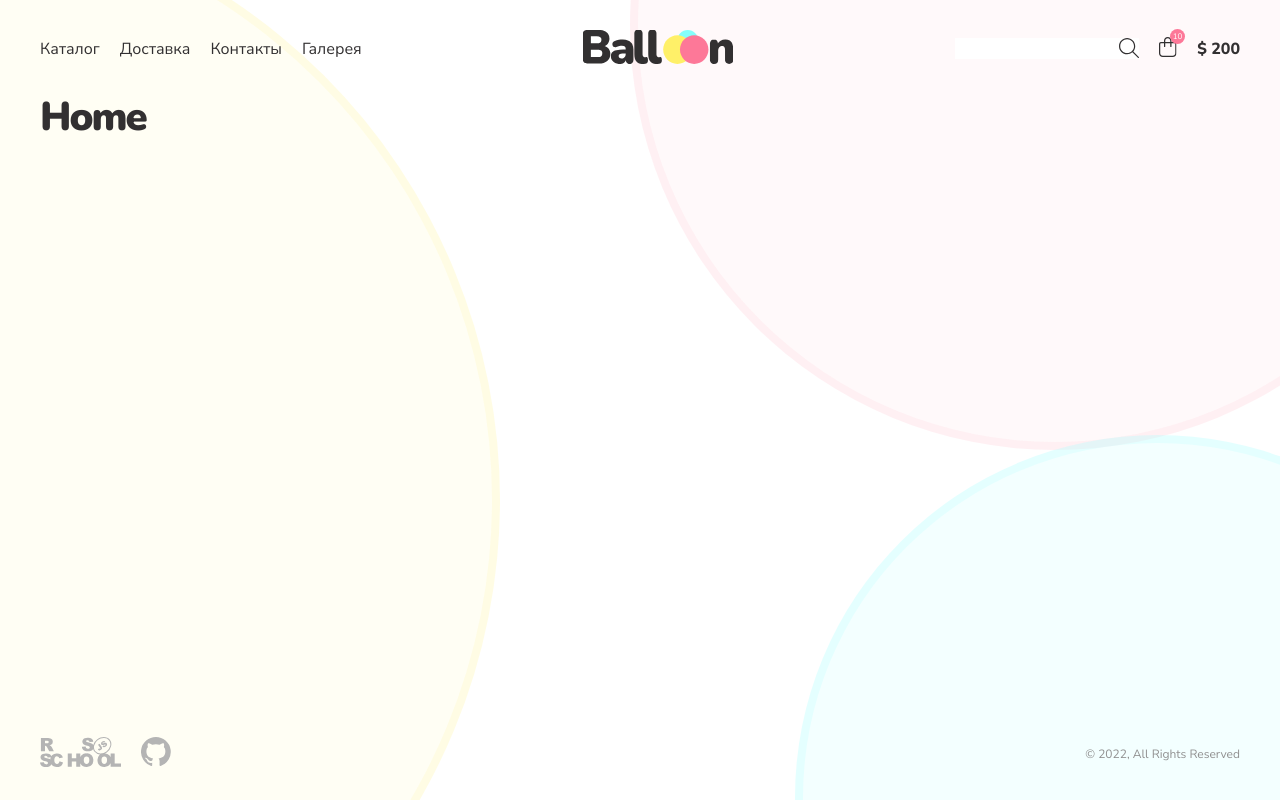
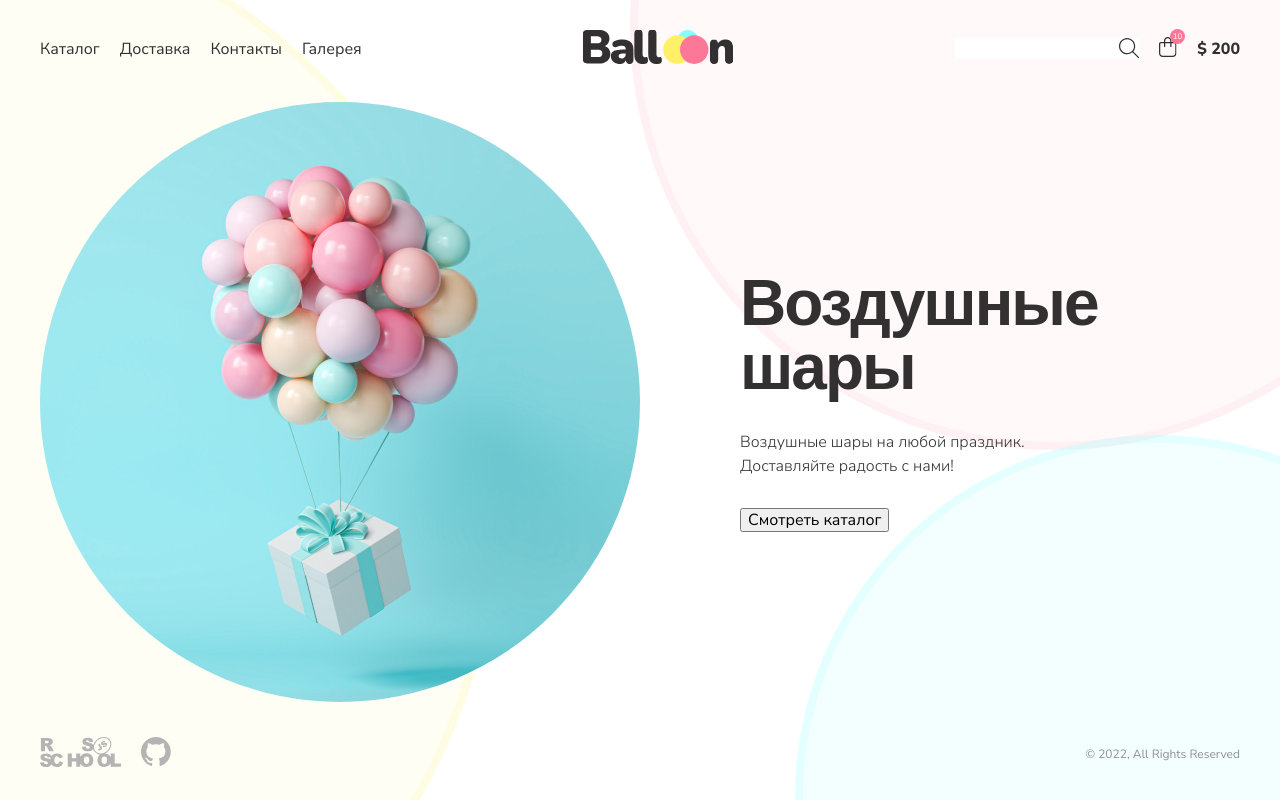
Before and after one commit to izmailowAlex/balloon-store, a React (Create React App) app: page / in a window 1280 px wide. Built offline with nearby package versions, Linux system fonts and the light colour scheme.

Commit message:
feat: add home page

```diff
--- /dev/null
+++ b/src/components/Main/Home.css
@@ -0,0 +1,38 @@
+.home {
+  display: flex;
+  flex-direction: row;
+  justify-content: space-between;
+  align-items: center;
+  min-height: calc(100vh - 190px);
+}
+
+.home__cover {
+  width: 600px;
+  height: 600px;
+}
+
+.home__cover-image {
+  border-radius: 50%;
+}
+
+.home__content {
+  width: 600px;
+  display: flex;
+  flex-direction: column;
+  align-items: flex-start;
+  margin: 0 100px;
+}
+
+.home__title {
+  width: 400px;
+  margin: 0 0 30px 0;
+}
+
+.home__description {
+  width: 300px;
+  font-family: "Nunito Sans", Arial, sans-serif;
+  font-size: 16px;
+  font-weight: 200;
+  line-height: 1.5;
+  margin: 0 0 30px 0;
+}
--- a/src/components/Main/Home.js
+++ b/src/components/Main/Home.js
@@ -1,7 +1,17 @@
+// import Cover from '../../../public/images/balloon-cover.jpg';
+import './Home.css';
+
 function Home() {
   return (
     <div className="home">
-      <h2 className="home-title">Home</h2>
+      <div className="home__cover">
+        <img className="home__cover-image" src="../images/balloon-cover.jpg" alt="Balloons"/>
+      </div>
+      <div className="home__content">
+        <h1 className="home__title">Воздушные шары</h1>
+        <p className="home__description">Воздушные шары на любой праздник. Доставляйте радость с нами!</p>
+        <button className="home__button button">Смотреть каталог</button>
+      </div>
     </div>
   );
 }
```
Also changed, not shown: public/images/balloon-cover.jpg (added).
